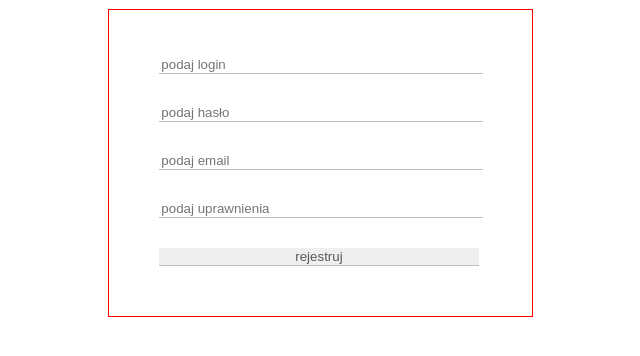
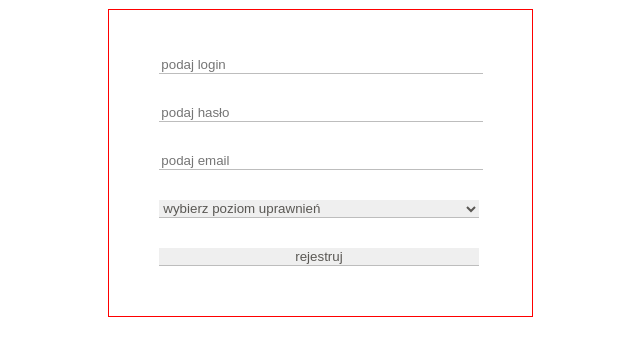
Before and after one commit to BartoszWrombel/wypozyczalnia, a PHP site: page /widoki/rejestruj.php in a window 1280 px wide. Shown: the part 235-591 px from the top of the page, without its empty margins (106-746 px from the left). Run offline with PHP 8.4, Linux system fonts and the light colour scheme; tables that the repository leaves empty hold one stand-in row (values such as "Sample post").

Commit message:
dodanie możliwości wybierania uprawnień z listy

```diff
--- a/skrypty/rejestruj_u_s.php
+++ b/skrypty/rejestruj_u_s.php
@@ -19,7 +19,7 @@ if (isset($_POST['submit'])) {
 
 	if ($ilosc == 0) {
 		//dodanie nowego uzytkownika
-		$sql1 = 'INSERT INTO users(login,haslo,email,id_uprawnienia) VALUES (:login,:haslo,:email,(SELECT id_uprawnienia FROM uprawnienia WHERE nazwa_uprawnienia = :nazwa_uprawnienia))';
+		$sql1 = 'INSERT INTO users(login,haslo,email,id_uprawnienia) VALUES (:login,:haslo,:email,:id_uprawnienia)';
 
 		//szyfrowanie hasła podanego w formularzu
 		$hash = password_hash($_POST['password1'], PASSWORD_DEFAULT);
@@ -28,7 +28,7 @@ if (isset($_POST['submit'])) {
 		$stmt1->bindValue(':login', $_POST['login'], PDO::PARAM_STR);
 		$stmt1->bindValue(':haslo', $hash, PDO::PARAM_STR);
 		$stmt1->bindValue(':email', $_POST['email'], PDO::PARAM_STR);
-		$stmt1->bindValue(':nazwa_uprawnienia', $_POST['nazwa_uprawnienia'], PDO::PARAM_STR);
+		$stmt1->bindValue(':id_uprawnienia', $_POST['id_uprawnienia'], PDO::PARAM_INT);
 		$stmt1->execute();
 		echo 'Konto zostało utworzone.Dodano użytkownika: ' . $_POST['login'];
 	} else {
--- a/skrypty/wczytywanie_l_s.php
+++ b/skrypty/wczytywanie_l_s.php
@@ -7,7 +7,13 @@ $zapytanie = $pdo->query($sql1);
 $k = $zapytanie->fetchAll();
 
 //pobranie listy samochod
-$sql2 = 'SELECT id_samochod, marka, model, wariant, kolor, numer_rejestracyjny, rok_produkcji, cena_za_dzien, status_samochodu
+$sql2 = 'SELECT id_samochod, marka, model, kolor, numer_rejestracyjny, rok_produkcji, cena_za_dzien, status_samochodu
 			FROM samochod';
 $zapytanie = $pdo->query($sql2);
 $s = $zapytanie->fetchAll();
+
+//pobranie listy uprawnienia
+$sql3 = 'SELECT id_uprawnienia, nazwa_uprawnienia
+			FROM uprawnienia';
+$zapytanie = $pdo->query($sql3);
+$u = $zapytanie->fetchAll();
--- a/widoki/rejestruj.php
+++ b/widoki/rejestruj.php
@@ -31,13 +31,26 @@
 		session_start();
 		// if (isset($_SESSION['sesja'])) {
 		// 	if ($_SESSION['uprawnienia'] == 'pielęgniarka' || $_SESSION['uprawnienia'] == 'administrator') {
+		require '../skrypty/wczytywanie_l_s.php';
 		?>
 		<div class="left" style="margin-left:150px;padding:30px 10px 0px 10px;">
 			<form action="rejestruj.php" method="post">
 				<p><input type="text" name="login" placeholder="podaj login" required /></p>
 				<p><input type="password" name="password1" placeholder="podaj hasło" required pattern="(?=.*\d)(?=.*[a-z])(?=.*[A-Z])(?=.*\W).{8,}" title="Hasło musi zawierać co najmniej jedną cyfrę, jedną małą literę, jedną dużą literę, jeden znak specjalny i mieć co najmniej 8 znaków" /></p>
 				<p><input type="email" name="email" placeholder="podaj email" required /></p>
-				<p><input type="text" name="nazwa_uprawnienia" placeholder="podaj uprawnienia" required /></p>
+				<p>
+					<select name="id_uprawnienia" required>
+						<option value="" disabled selected hidden>wybierz poziom uprawnień</option>
+						<?php
+						foreach ($u as $upra => $link) {
+							$upra = $upra + 1;
+						?>
+							<option value=<?= $upra ?>><?= $upra ?> - <?= $link['nazwa_uprawnienia'] ?> </option>
+						<?php
+						}
+						?>
+					</select>
+				</p>
 				<input type="submit" name="submit" value="rejestruj" />
 			</form>
 			<?php
```
